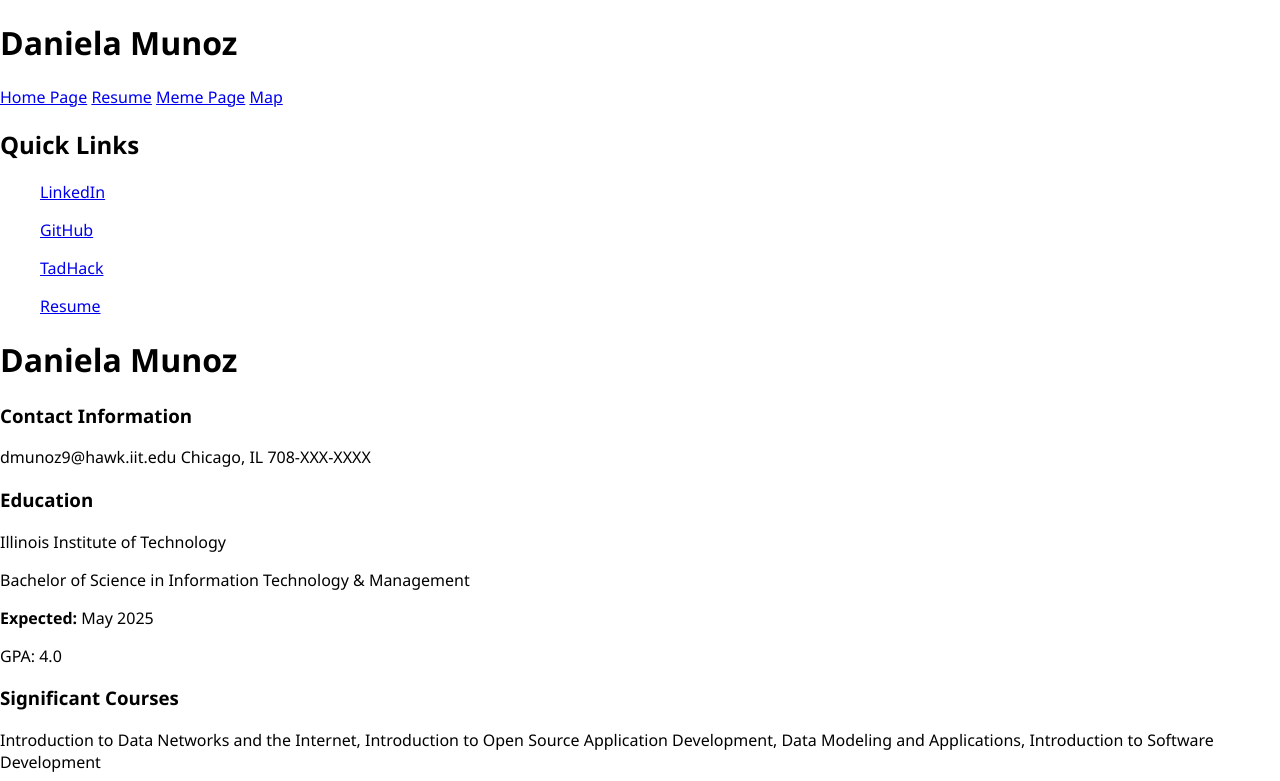
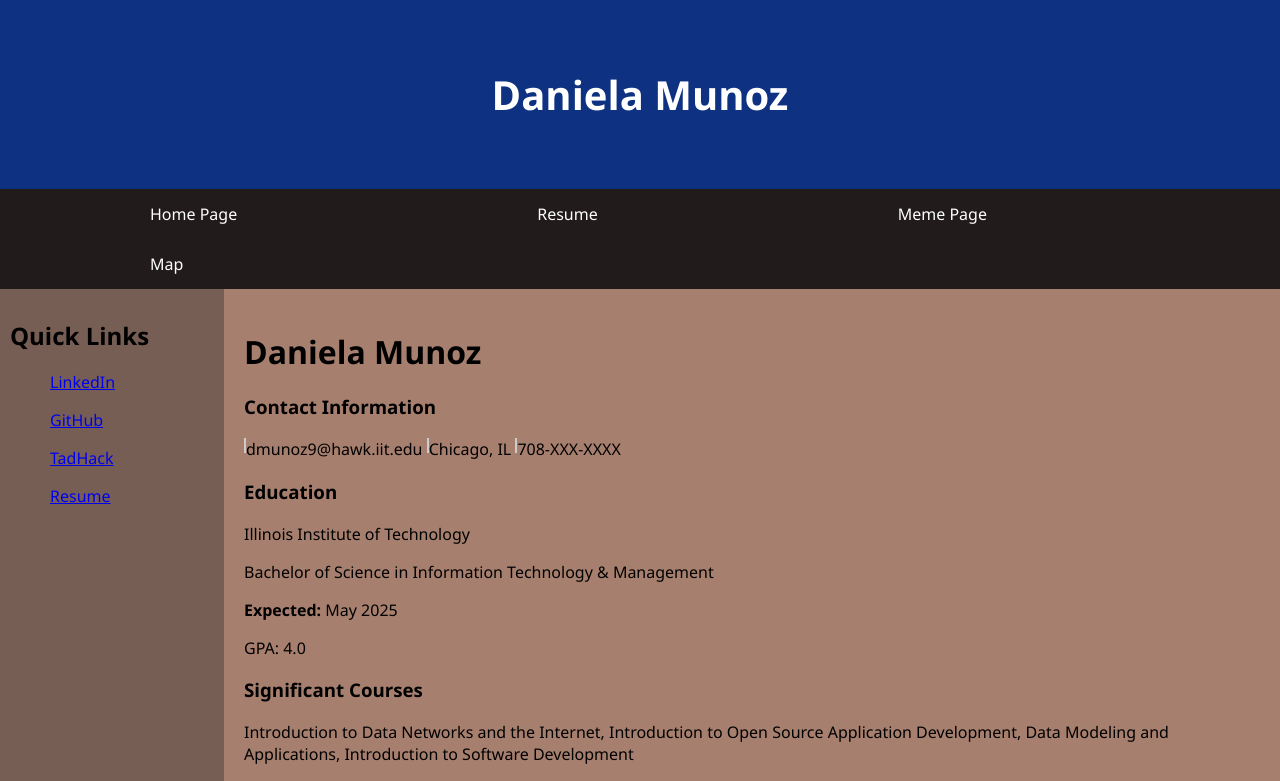
Before and after one commit to DMunoz-832/Project3, a plain HTML site: page resume.html in a window 1280 px wide. Shown: the top 781 px of the page. Drawn offline with Linux system fonts and the light colour scheme.

Commit message:
corrected-style-changes

```diff
--- a/css/style.css
+++ b/css/style.css
@@ -14,7 +14,7 @@
   }
 
   /* Header */
-  #header {
+  .header {
     padding: 40px;
     text-align: center;
     background: #0e3281;
@@ -22,18 +22,18 @@
   }
 
   /* Bigger font size for heading */
-  #header h1 {
+  .header h1 {
     font-size: 40px;
   }
 
   /* Style top nav bar */
-  #navbar {
+  .navbar {
     overflow: hidden;
     background-color: rgb(34, 27, 27);
   }
 
   /* Style nav bar links */
-  #navbar a {
+  .navbar a {
     float: left;
     display: block;
     color: white;
@@ -43,18 +43,18 @@
   }
 
   /* Right-aligned link */
-  #navbar a.right {
+  .navbar a.right {
     float: right;
   }
 
   /* Change color on hover */
-  #navbar a:hover {
+  .navbar a:hover {
     background-color: #ddd;
     color: black;
   }
 
   /* Column container */
-  #row {
+  .row {
     display: -ms-flexbox; /* IE10 */
     display: flex;
     -ms-flex-wrap: wrap; /* IE10 */
@@ -62,7 +62,7 @@
   }
 
   /* Sidebar/left column */
-  #side {
+  .side {
     -ms-flex: 5%; /* IE10 */
     flex: 5%;
     background-color: #72594ef6;
@@ -70,7 +70,7 @@
   }
 
   /* Main column */
-  #main {
+  .main {
     -ms-flex: 70%; /* IE10 */
     flex: 70%;
     background-color: #a37967f3;
@@ -78,7 +78,7 @@
   }
 
     /*vertical line between text*/
-    #vertical-line{
+    .vertical-line{
       display: inline-block;
       border-left: 2px solid #ccc;
       margin: 0 00px;
@@ -91,14 +91,14 @@
   }
 
   /*centering text*/
-  #center {
+  .center {
     text-align: center;
     object-fit: none;
     object-position: center top;
   }
 
   /*centering images*/
-  #img {
+  .img {
     display: block;
     margin-left: auto;
     margin-right: auto;
@@ -107,8 +107,8 @@
   /*map size*/
   #map {
     position: relative;
-    overflow: hidden;
-    height: 400px;
-    width: 80%;
-    margin-left: 10%;
-  }
+      overflow: hidden;
+      height: 400px;
+      width: 80%;
+      margin-left: 10%;
+}
```
